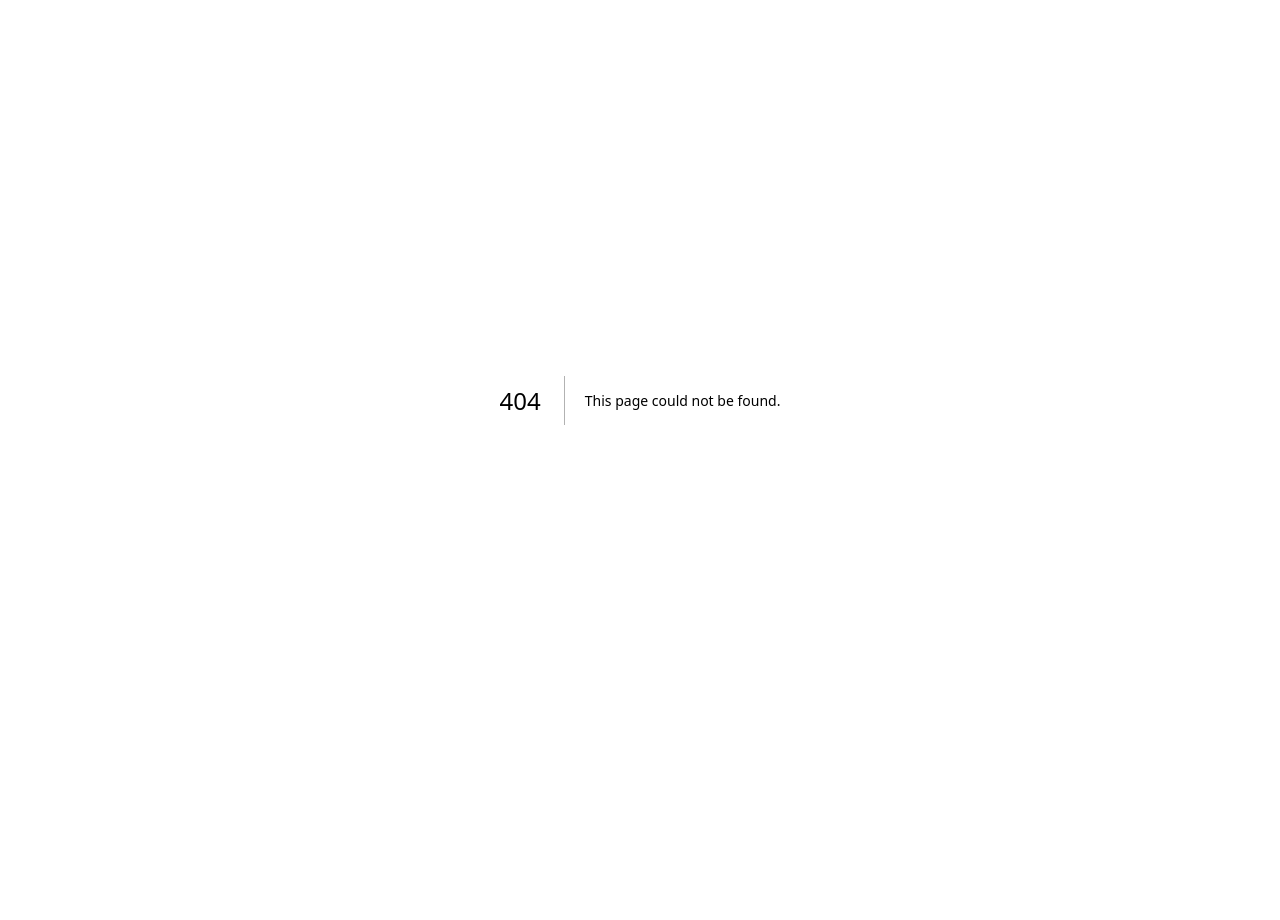
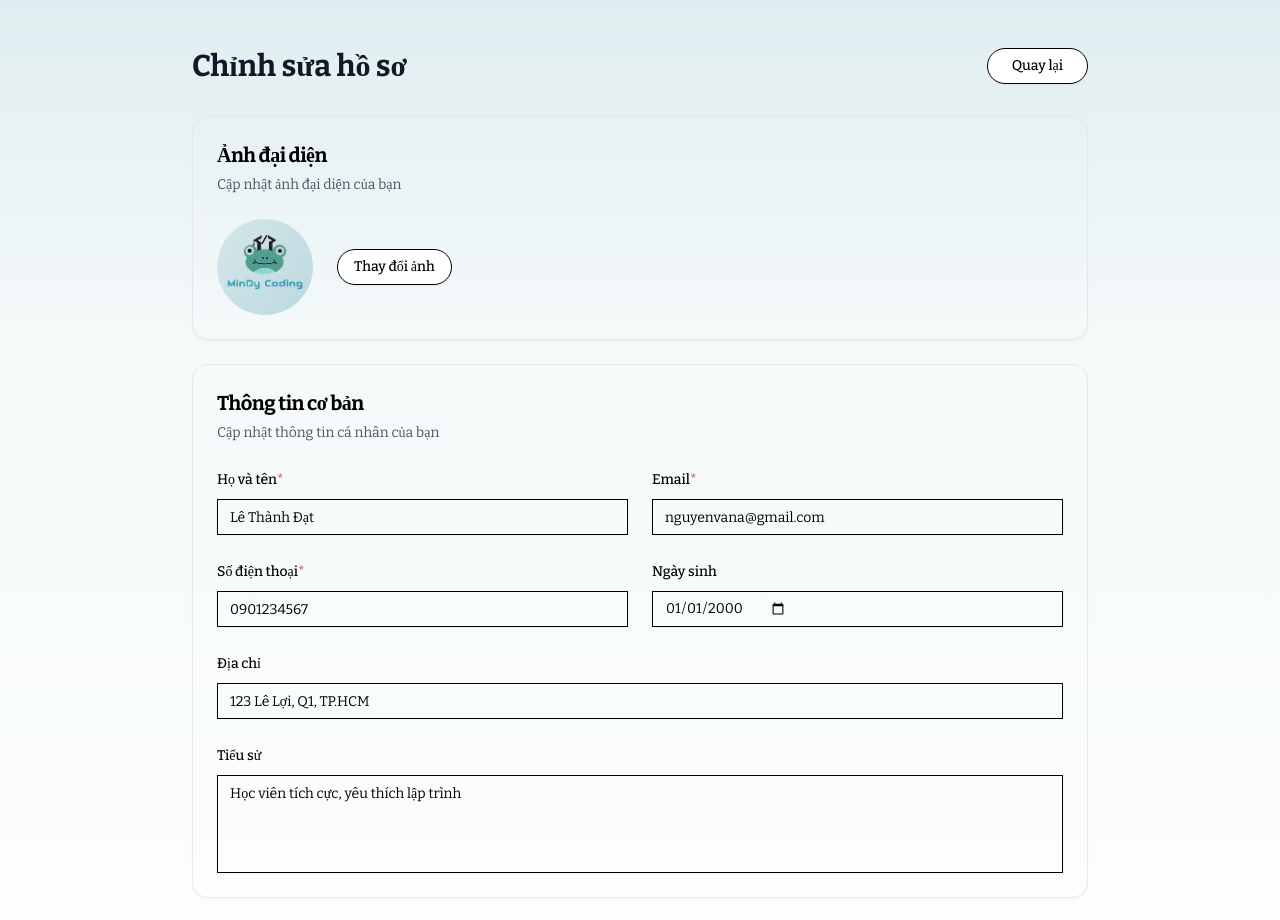
Before and after one commit to MinDy-Coding/mindy-coding-frontend, a Next.js app: page /user/profile/edit in a window 1280 px wide. Before the commit this address had no page. Shown: the top 920 px of the page. Before the commit the page ends 800 px from the top, so only its background shows below. Built offline with nearby package versions, Linux system fonts and the light colour scheme.

Commit message:
Add edit profile page and update profile UI
Introduces a new edit profile page with form fields for user information and avatar update. Updates the profile page UI to use consistent gradient colors and links the edit button to the new edit page.

```diff
--- /dev/null
+++ b/src/app/user/profile/edit/page.tsx
@@ -0,0 +1,182 @@
+import React from 'react'
+import Link from 'next/link'
+import Image from 'next/image'
+import { Card, CardContent, CardHeader, CardTitle } from '@/components/ui/card'
+import { Button } from '@/components/ui/button'
+import { Input } from '@/components/ui/input'
+import { Label } from '@/components/ui/label'
+import { Textarea } from '@/components/ui/textarea'
+
+export default function EditProfilePage() {
+  // Data giả từ profile
+  const userProfile = {
+    name: "Lê Thành Đạt",
+    avatar: "/logos/logo-mindy.png",
+    email: "nguyenvana@gmail.com",
+    phone: "0901234567",
+    dateOfBirth: "2000-01-01",
+    address: "123 Lê Lợi, Q1, TP.HCM",
+    bio: "Học viên tích cực, yêu thích lập trình"
+  }
+
+  return (
+    <div className="min-h-screen bg-gradient-to-b from-[#96c4cd]/30 via-[#96c4cd]/10 via-30% to-white py-12 px-4">
+      <div className="max-w-4xl mx-auto">
+        {/* Header */}
+        <div className="flex items-center justify-between mb-8">
+          <h1 className="text-3xl font-bold text-gray-900">Chỉnh sửa hồ sơ</h1>
+          <Link href="/user/profile">
+            <Button
+              variant="outline"
+              className="rounded-full px-6"
+            >
+              Quay lại
+            </Button>
+          </Link>
+        </div>
+
+        {/* Edit Form */}
+        <div className="space-y-6">
+          {/* Avatar Section */}
+          <Card className="border border-gray-200 rounded-2xl shadow-sm">
+            <CardHeader>
+              <CardTitle className="text-xl font-bold">Ảnh đại diện</CardTitle>
+              <p className="text-sm text-gray-600">Cập nhật ảnh đại diện của bạn</p>
+            </CardHeader>
+            <CardContent>
+              <div className="flex items-center space-x-6">
+                <div className="w-24 h-24 rounded-full bg-gradient-to-br from-[#96c4cd]/30 to-[#96c4cd]/60 flex items-center justify-center overflow-hidden">
+                  <Image
+                    src={userProfile.avatar}
+                    alt="Avatar"
+                    width={96}
+                    height={96}
+                    className="object-contain"
+                  />
+                </div>
+                <Button
+                  variant="outline"
+                  className="rounded-full"
+                >
+                  Thay đổi ảnh
+                </Button>
+              </div>
+            </CardContent>
+          </Card>
+
+          {/* Personal Information */}
+          <Card className="border border-gray-200 rounded-2xl shadow-sm">
+            <CardHeader>
+              <CardTitle className="text-xl font-bold">Thông tin cơ bản</CardTitle>
+              <p className="text-sm text-gray-600">Cập nhật thông tin cá nhân của bạn</p>
+            </CardHeader>
+            <CardContent className="space-y-6">
+              <div className="grid grid-cols-1 md:grid-cols-2 gap-6">
+                <div className="space-y-2">
+                  <Label htmlFor="fullName" className="text-sm font-medium">
+                    Họ và tên<span className="text-red-500">*</span>
+                  </Label>
+                  <Input
+                    id="fullName"
+                    defaultValue={userProfile.name}
+                    placeholder="Nhập họ và tên"
+                    className="rounded-lg"
+                  />
+                </div>
+
+                <div className="space-y-2">
+                  <Label htmlFor="email" className="text-sm font-medium">
+                    Email<span className="text-red-500">*</span>
+                  </Label>
+                  <Input
+                    id="email"
+                    type="email"
+                    defaultValue={userProfile.email}
+                    placeholder="Nhập email"
+                    className="rounded-lg"
+                  />
+                </div>
+              </div>
+
+              <div className="grid grid-cols-1 md:grid-cols-2 gap-6">
+                <div className="space-y-2">
+                  <Label htmlFor="phone" className="text-sm font-medium">
+                    Số điện thoại<span className="text-red-500">*</span>
+                  </Label>
+                  <Input
+                    id="phone"
+                    type="tel"
+                    defaultValue={userProfile.phone}
+                    placeholder="Nhập số điện thoại"
+                    className="rounded-lg"
+                  />
+                </div>
+
+                <div className="space-y-2">
+                  <Label htmlFor="dateOfBirth" className="text-sm font-medium">
+                    Ngày sinh
+                  </Label>
+                  <Input
+                    id="dateOfBirth"
+                    type="date"
+                    defaultValue={userProfile.dateOfBirth}
+                    className="rounded-lg"
+                  />
+                </div>
+              </div>
+
+              <div className="space-y-2">
+                <Label htmlFor="address" className="text-sm font-medium">
+                  Địa chỉ
+                </Label>
+                <Input
+                  id="address"
+                  defaultValue={userProfile.address}
+                  placeholder="Nhập địa chỉ"
+                  className="rounded-lg"
+                />
+              </div>
+
+              <div className="space-y-2">
+                <Label htmlFor="bio" className="text-sm font-medium">
+                  Tiểu sử
+                </Label>
+                <Textarea
+                  id="bio"
+                  defaultValue={userProfile.bio}
+                  placeholder="Viết vài dòng về bản thân..."
+                  rows={4}
+                  className="rounded-lg resize-none"
+                />
+              </div>
+            </CardContent>
+          </Card>
+
+          {/* Action Buttons */}
+          <div className="flex justify-end space-x-4">
+            <Link href="/user/profile">
+              <Button
+                variant="outline"
+                className="rounded-full px-8"
+              >
+                Hủy
+              </Button>
+            </Link>
+            <Button
+              className="rounded-full px-8"
+            >
+              Lưu thay đổi
+            </Button>
+          </div>
+        </div>
+
+        {/* Info Note */}
+        <div className="mt-8 bg-blue-50 border border-blue-200 rounded-lg p-4">
+          <p className="text-sm text-blue-800">
+            <strong>Lưu ý:</strong> Thông tin có dấu <span className="text-red-500">*</span> là bắt buộc. Vui lòng điền đầy đủ thông tin trước khi lưu.
+          </p>
+        </div>
+      </div>
+    </div>
+  )
+}
--- a/src/app/user/profile/page.tsx
+++ b/src/app/user/profile/page.tsx
@@ -1,4 +1,5 @@
 import React from 'react'
+import Link from 'next/link'
 import Image from 'next/image'
 import { Card, CardContent } from '@/components/ui/card'
 import { Button } from '@/components/ui/button'
@@ -19,28 +20,30 @@ export default function UserProfilePage() {
   }
 
   return (
-    <div className="min-h-screen bg-gradient-to-b from-cyan-100/40 via-cyan-50/20 to-white py-12 px-4">
+    <div className="min-h-screen bg-gradient-to-b from-[#96c4cd]/30 via-[#96c4cd]/10 via-30% to-white py-12 px-4">
       <div className="max-w-4xl mx-auto">
         {/* Header */}
         <div className="flex items-center justify-between mb-8">
           <h1 className="text-3xl font-bold text-gray-900">Hồ sơ cá nhân</h1>
-          <Button className="bg-cyan-400 hover:bg-cyan-500 text-white rounded-full px-6">
-            Chỉnh sửa
-          </Button>
+          <Link href="/user/profile/edit">
+            <Button className="rounded-full px-6">
+              Chỉnh sửa
+            </Button>
+          </Link>
         </div>
 
         {/* Profile Card */}
         <Card className="border border-gray-900 rounded-3xl shadow-lg overflow-hidden">
           <CardContent className="p-0">
             {/* Background gradient */}
-            <div className="bg-gradient-to-b from-cyan-200/60 via-cyan-100/30 to-transparent h-32"></div>
+            <div className="bg-gradient-to-b from-[#96c4cd]/40 via-[#96c4cd]/15 to-transparent h-32"></div>
 
             {/* Avatar section */}
             <div className="relative px-8 pb-8">
               {/* Avatar */}
               <div className="absolute -top-16 left-1/2 transform -translate-x-1/2">
                 <div className="w-32 h-32 rounded-full bg-white p-2 shadow-lg">
-                  <div className="w-full h-full rounded-full bg-gradient-to-br from-cyan-100 to-blue-100 flex items-center justify-center overflow-hidden">
+                  <div className="w-full h-full rounded-full bg-gradient-to-br from-[#96c4cd]/30 to-[#96c4cd]/60 flex items-center justify-center overflow-hidden">
                     <Image
                       src={userProfile.avatar}
                       alt="Avatar"
```
